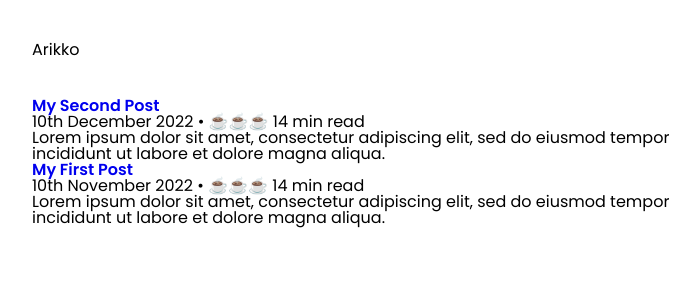
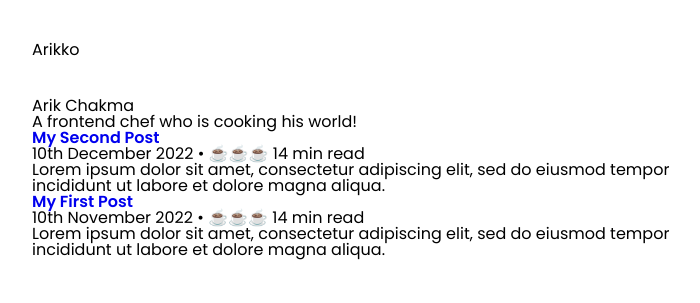
Before and after one commit to arikchakma/arikko.dev, a Gatsby site: page / in a window 1280 px wide. Shown: the whole page, without its empty margins (258-958 px from the left). Built offline with nearby package versions, Linux system fonts and the light colour scheme; Gatsby itself is replaced by a stand-in of ours.

Commit message:
Added Bio

```diff
--- /dev/null
+++ b/src/components/vegetables/Bio.js
@@ -0,0 +1,28 @@
+import React from 'react';
+import styled from 'styled-components';
+import { GatsbyImage } from 'gatsby-plugin-image/dist/src/components/gatsby-image.browser';
+
+export default function Bio() {
+  return (
+    <Wrapper>
+      <ContentWrapper>
+        <TextWrapper>
+          <Heading>Arik Chakma</Heading>
+          <Spoiler>A frontend chef who is cooking his world!</Spoiler>
+        </TextWrapper>
+      </ContentWrapper>
+    </Wrapper>
+  );
+}
+
+const Wrapper = styled.main``;
+
+const ContentWrapper = styled.div``;
+
+const TextWrapper = styled.div`
+  max-width: 350px;
+`;
+
+const Heading = styled.h1``;
+
+const Spoiler = styled.p``;
--- a/src/pages/index.js
+++ b/src/pages/index.js
@@ -1,10 +1,12 @@
 import React from 'react';
 import Layout from '../components/layout/layout';
 import BlogSection from '../components/sections/BlogSection';
+import Bio from '../components/vegetables/Bio';
 
 function IndexPage() {
   return (
     <Layout>
+      <Bio />
       <BlogSection />
     </Layout>
   );
```
